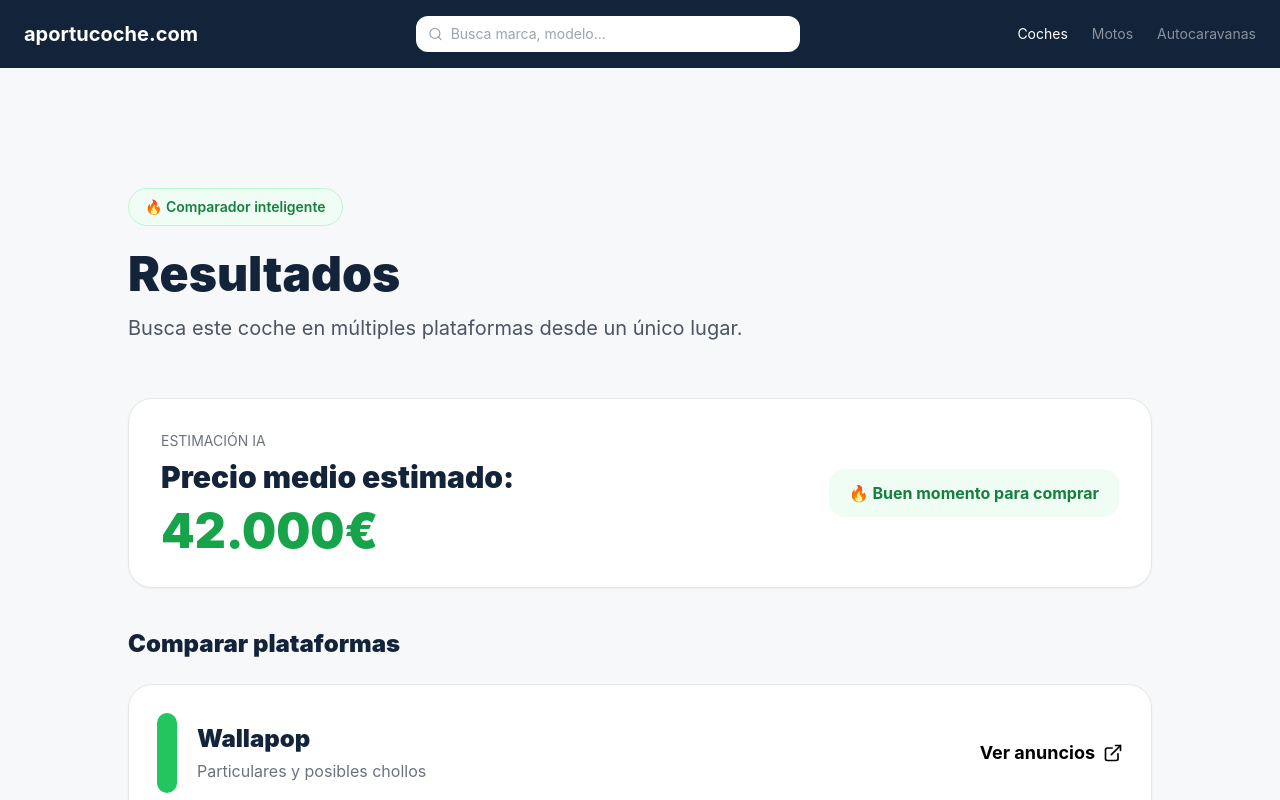
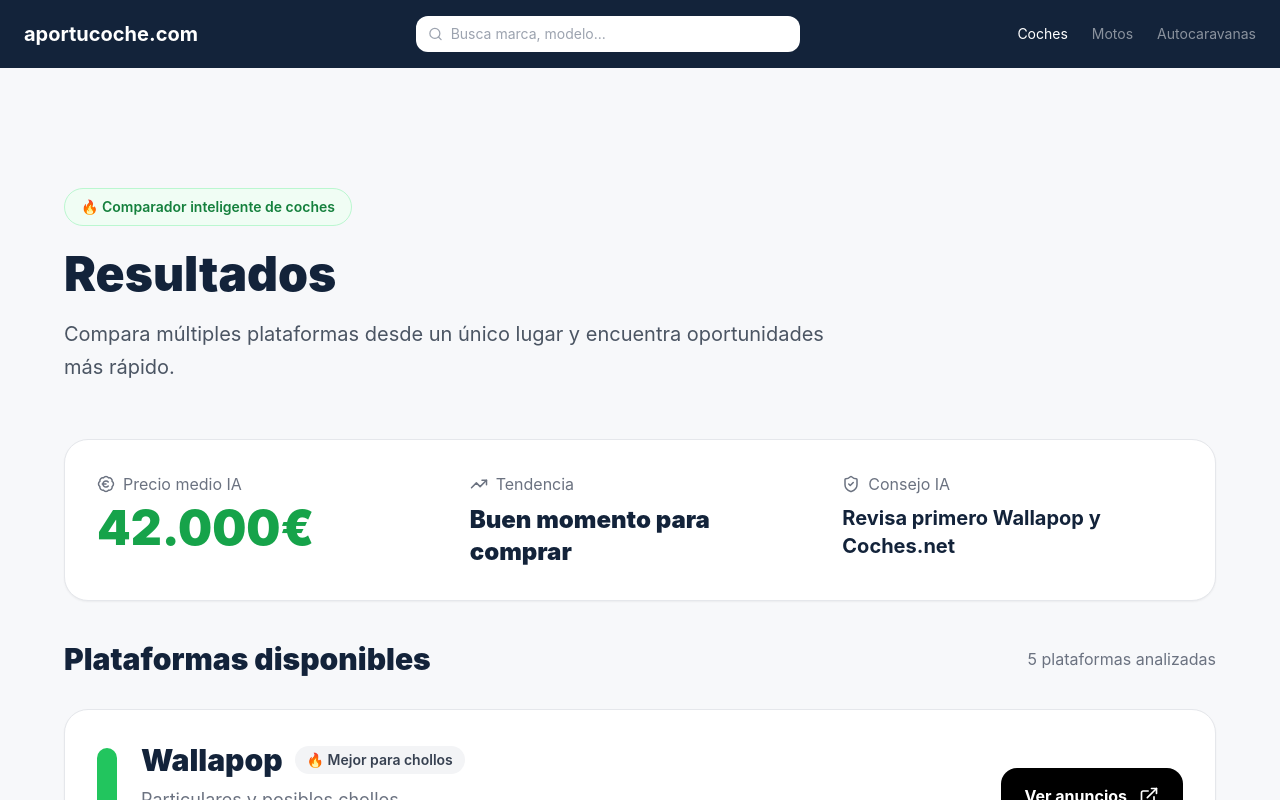
Before and after one commit to aportucoche1-lgtm/aportucoche-web, a React (Vite) app: page / in a window 1280 px wide. Both pictures are taken after a click on the element "Coches". Shown: the top 800 px of the page. Built offline with nearby package versions, Linux system fonts and the light colour scheme.

Commit message:
Update SearchResults.tsx

```diff
--- a/src/pages/SearchResults.tsx
+++ b/src/pages/SearchResults.tsx
@@ -1,4 +1,9 @@
-import { ExternalLink } from 'lucide-react';
+import {
+  ExternalLink,
+  TrendingUp,
+  ShieldCheck,
+  BadgeEuro,
+} from 'lucide-react';
 
 interface SearchResultsProps {
   onOpenAuth: () => void;
@@ -12,6 +17,8 @@ const platforms = [
     name: 'Wallapop',
     color: 'bg-green-500',
     description: 'Particulares y posibles chollos',
+    badge: '🔥 Mejor para chollos',
+    estimated: '~120 anuncios',
     getUrl: (query: string) =>
       `https://es.wallapop.com/app/search?keywords=${encodeURIComponent(query)}`,
   },
@@ -20,6 +27,8 @@ const platforms = [
     name: 'Milanuncios',
     color: 'bg-blue-500',
     description: 'Gran volumen de anuncios',
+    badge: '📈 Mucha oferta',
+    estimated: '~95 anuncios',
     getUrl: (query: string) =>
       `https://www.milanuncios.com/coches-de-segunda-mano/?q=${encodeURIComponent(query)}`,
   },
@@ -28,6 +37,8 @@ const platforms = [
     name: 'Coches.net',
     color: 'bg-red-500',
     description: 'Concesionarios y profesionales',
+    badge: '🛡 Más confianza',
+    estimated: '~80 anuncios',
     getUrl: (query: string) =>
       `https://www.coches.net/segunda-mano/?Key=${encodeURIComponent(query)}`,
   },
@@ -36,6 +47,8 @@ const platforms = [
     name: 'AutoScout24',
     color: 'bg-yellow-500',
     description: 'Vehículos premium y europeos',
+    badge: '💎 Más premium',
+    estimated: '~60 anuncios',
     getUrl: (query: string) =>
       `https://www.autoscout24.es/lst?search=${encodeURIComponent(query)}`,
   },
@@ -44,6 +57,8 @@ const platforms = [
     name: 'Facebook Marketplace',
     color: 'bg-indigo-500',
     description: 'Ofertas locales cercanas',
+    badge: '⚡ Oportunidades rápidas',
+    estimated: '~45 anuncios',
     getUrl: (query: string) =>
       `https://www.facebook.com/marketplace/search/?query=${encodeURIComponent(query)}`,
   },
@@ -62,45 +77,61 @@ export function SearchResults({
 
       {/* HERO */}
       <section className="py-14 px-6">
-        <div className="max-w-5xl mx-auto">
+        <div className="max-w-6xl mx-auto">
 
           <div className="inline-flex items-center gap-2 bg-green-50 border border-green-200 text-green-700 px-4 py-2 rounded-full text-sm font-semibold mb-6">
-            🔥 Comparador inteligente
+            🔥 Comparador inteligente de coches
           </div>
 
-          <h1 className="text-5xl font-black text-[#13233A] mb-4">
+          <h1 className="text-5xl font-black text-[#13233A] mb-5">
             {query || 'Resultados'}
           </h1>
 
-          <p className="text-xl text-gray-600 max-w-3xl">
-            Busca este coche en múltiples plataformas desde un único lugar.
+          <p className="text-xl text-gray-600 max-w-3xl leading-relaxed">
+            Compara múltiples plataformas desde un único lugar y encuentra
+            oportunidades más rápido.
           </p>
 
         </div>
       </section>
 
-      {/* IA BOX */}
+      {/* IA ESTIMATION */}
       <section className="px-6 mb-10">
-        <div className="max-w-5xl mx-auto bg-white rounded-3xl shadow-sm border p-8">
+        <div className="max-w-6xl mx-auto bg-white rounded-3xl border shadow-sm p-8">
 
-          <div className="flex items-center justify-between flex-wrap gap-4">
+          <div className="grid md:grid-cols-3 gap-8">
 
             <div>
-              <p className="text-sm text-gray-500 mb-2">
-                ESTIMACIÓN IA
-              </p>
+              <div className="flex items-center gap-2 text-gray-500 mb-2">
+                <BadgeEuro size={18} />
+                Precio medio IA
+              </div>
 
-              <h2 className="text-3xl font-black text-[#13233A]">
-                Precio medio estimado:
-              </h2>
-
-              <div className="text-5xl font-black text-green-600 mt-3">
+              <div className="text-5xl font-black text-green-600">
                 42.000€
               </div>
             </div>
 
-            <div className="bg-green-50 text-green-700 px-5 py-3 rounded-2xl font-bold">
-              🔥 Buen momento para comprar
+            <div>
+              <div className="flex items-center gap-2 text-gray-500 mb-2">
+                <TrendingUp size={18} />
+                Tendencia
+              </div>
+
+              <div className="text-2xl font-black text-[#13233A]">
+                Buen momento para comprar
+              </div>
+            </div>
+
+            <div>
+              <div className="flex items-center gap-2 text-gray-500 mb-2">
+                <ShieldCheck size={18} />
+                Consejo IA
+              </div>
+
+              <div className="text-xl font-bold text-[#13233A]">
+                Revisa primero Wallapop y Coches.net
+              </div>
             </div>
 
           </div>
@@ -110,11 +141,19 @@ export function SearchResults({
 
       {/* PLATFORMS */}
       <section className="px-6 pb-20">
-        <div className="max-w-5xl mx-auto">
+        <div className="max-w-6xl mx-auto">
 
-          <h2 className="text-2xl font-black text-[#13233A] mb-6">
-            Comparar plataformas
-          </h2>
+          <div className="flex items-center justify-between mb-8 flex-wrap gap-4">
+
+            <h2 className="text-3xl font-black text-[#13233A]">
+              Plataformas disponibles
+            </h2>
+
+            <div className="text-gray-500">
+              5 plataformas analizadas
+            </div>
+
+          </div>
 
           <div className="space-y-5">
 
@@ -124,27 +163,41 @@ export function SearchResults({
                 href={platform.getUrl(query)}
                 target="_blank"
                 rel="noopener noreferrer"
-                className="block bg-white rounded-3xl border shadow-sm hover:shadow-xl transition-all p-7"
+                className="block bg-white rounded-3xl border shadow-sm hover:shadow-2xl hover:-translate-y-1 transition-all duration-300 p-8"
               >
-                <div className="flex items-center justify-between flex-wrap gap-4">
+                <div className="flex items-center justify-between flex-wrap gap-6">
 
-                  <div className="flex items-center gap-5">
+                  <div className="flex items-center gap-6">
 
-                    <div className={`w-5 h-20 rounded-full ${platform.color}`} />
+                    <div
+                      className={`w-5 h-24 rounded-full ${platform.color}`}
+                    />
 
                     <div>
-                      <h3 className="text-2xl font-black text-[#13233A]">
-                        {platform.name}
-                      </h3>
 
-                      <p className="text-gray-500 mt-1">
+                      <div className="flex items-center gap-3 flex-wrap">
+                        <h3 className="text-3xl font-black text-[#13233A]">
+                          {platform.name}
+                        </h3>
+
+                        <div className="bg-gray-100 text-gray-700 px-3 py-1 rounded-full text-sm font-semibold">
+                          {platform.badge}
+                        </div>
+                      </div>
+
+                      <p className="text-gray-500 mt-2 text-lg">
                         {platform.description}
                       </p>
+
+                      <div className="mt-4 text-sm font-bold text-[#13233A]">
+                        {platform.estimated}
+                      </div>
+
                     </div>
 
                   </div>
 
-                  <div className="flex items-center gap-2 text-lg font-bold text-black">
+                  <div className="bg-black text-white px-6 py-4 rounded-2xl font-bold flex items-center gap-3">
                     Ver anuncios
                     <ExternalLink size={20} />
                   </div>
```
